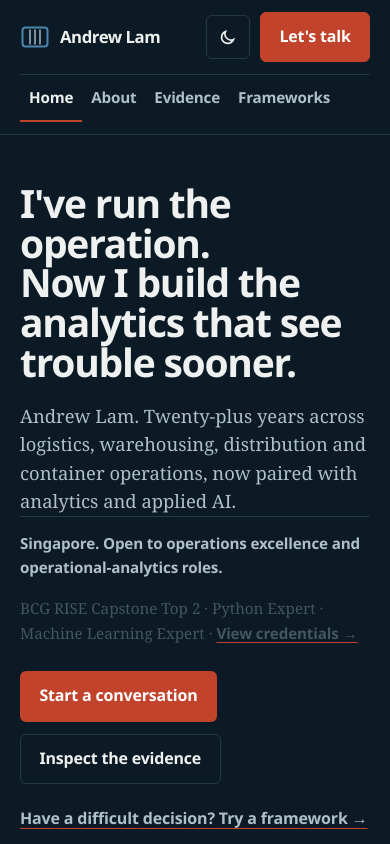
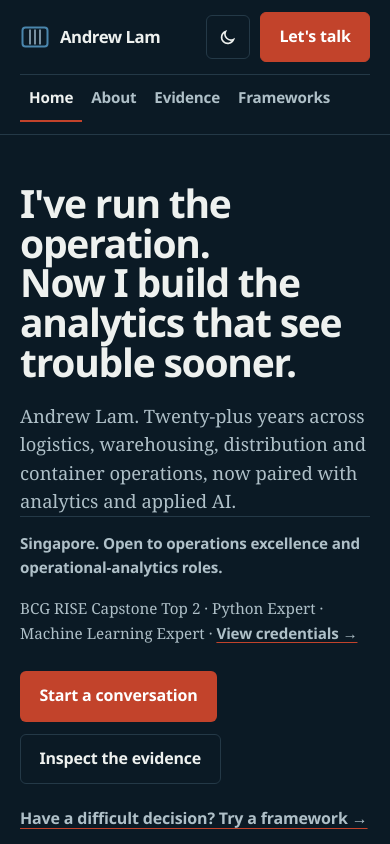
Before and after one commit to AndrewLamSingapore/authority-engine, a React (Vite) app: page / in a window 390 px wide. Shown: the top 844 px of the page. Built offline with nearby package versions, Linux system fonts and the light colour scheme.

Commit message:
Resolve phone-preview contrast and accessible control labels

```diff
--- a/src/v2/v2.css
+++ b/src/v2/v2.css
@@ -839,3 +839,6 @@ body[data-shell='v2'] {
 .v2-root button,.v2-root .v2-btn{min-height:44px}
 .v2-row>*,.v2-hero-inner>*{min-width:0}
 .v2-root p,.v2-root a{overflow-wrap:break-word}
+
+/* The dark hero uses its own contrast palette in both light and dark themes. */
+.v2-hero .v2-note,.v2-hero .v2-note .v2-link{color:var(--bk-ink2)}
```
